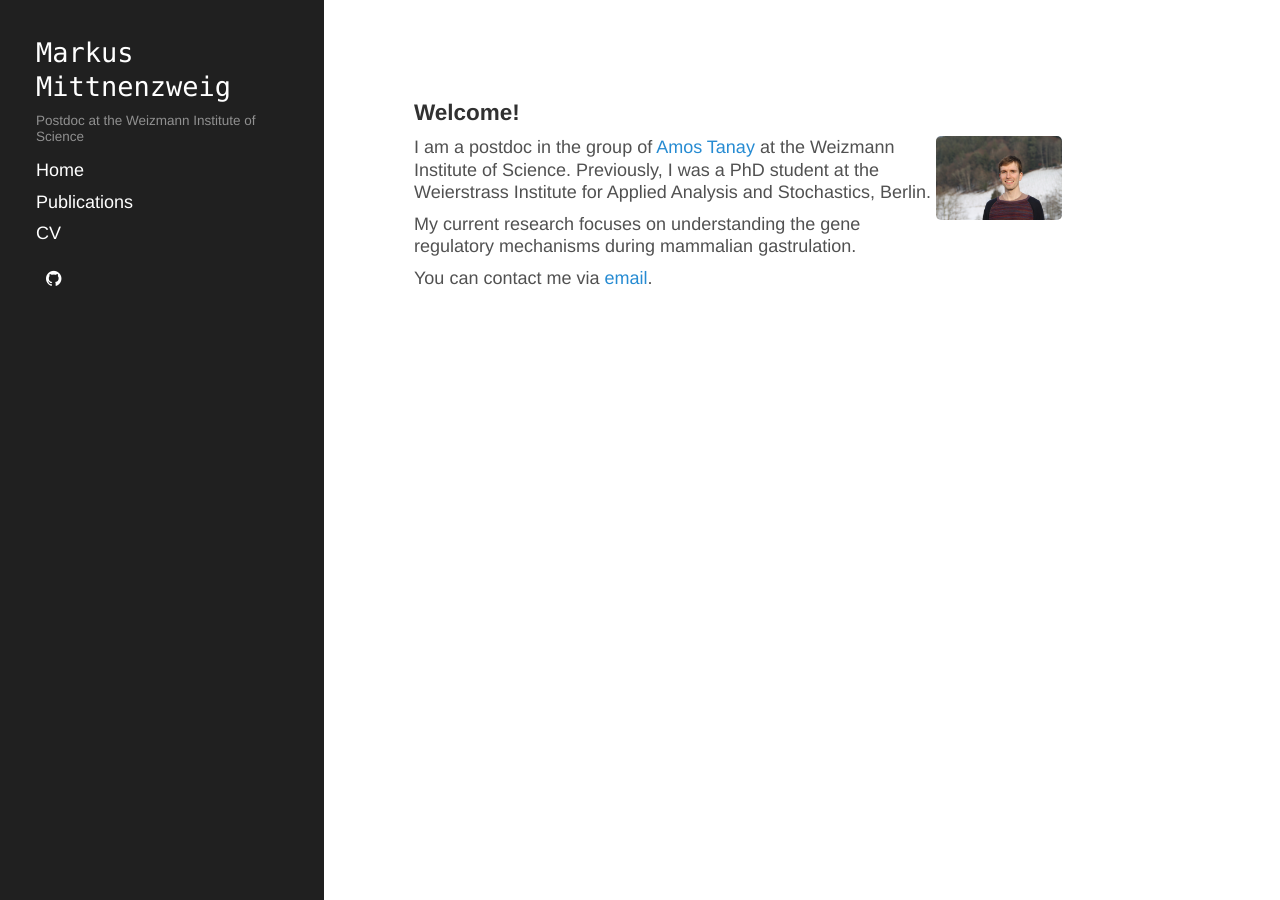
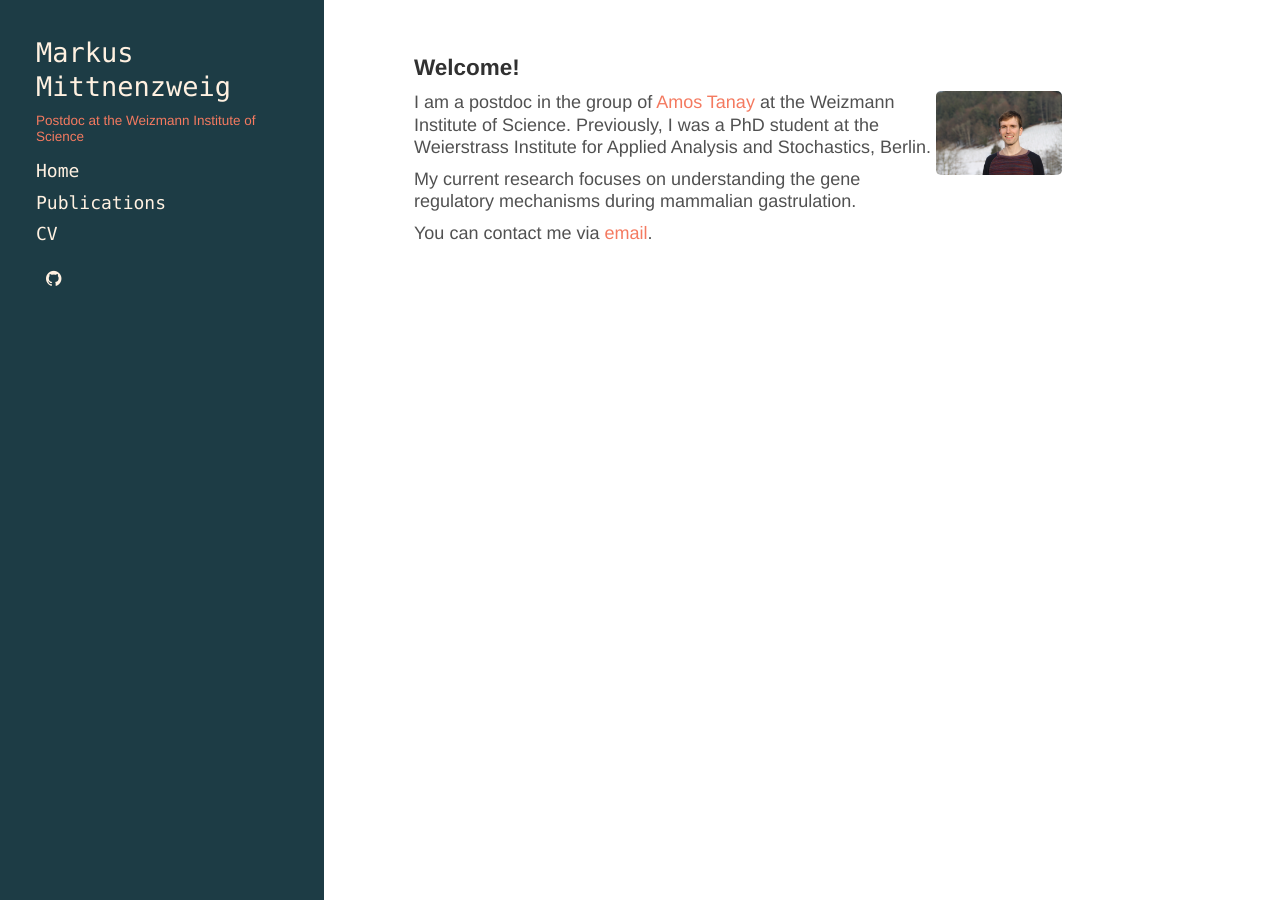
Before and after one commit to mmittnenzweig/mmittnenzweig.github.io, a Jekyll site: the page built from index.md, in a window 1280 px wide. Built offline with Jekyll 4.4.1, drawn with Linux system fonts in a browser that asks for light colours; nearby versions of some CDN libraries; a style sheet for code colours, icons or effects is not loaded.

Commit message:
Changed css style

```diff
--- a/public/css/mmittnenzweig.css
+++ b/public/css/mmittnenzweig.css
@@ -18,29 +18,29 @@ ul {
     list-style-type: square;
 }
 
-.theme-libuchauer .content {
+.theme-mmittnenzweig .content {
   padding-top:    1.5rem;
   padding-bottom: 1.5rem;
 }
-.theme-libuchauer .content a,
-.theme-libuchauer .related-posts li a:hover {
+.theme-mmittnenzweig .content a,
+.theme-mmittnenzweig .related-posts li a:hover {
   color: #f47a60;
 }
 
 /* Sidebar nav */
-.theme-libuchauer .sidebar {
+.theme-mmittnenzweig .sidebar {
   background-color: #1d3c45;
   padding: 0.25rem 0.5rem;
   color: #f47a60;
 }
 @media (min-width: 48em) {
-  .theme-libuchauer .sidebar {
+  .theme-mmittnenzweig .sidebar {
     padding: 2rem 1rem;
   }
 }
 
 /* Sidebar links */
-  .theme-libuchauer .sidebar a {
+  .theme-mmittnenzweig .sidebar a {
     color: #fff1e1;
     font-family: "Lucida Console", Monaco, monospace;
 ;
```
